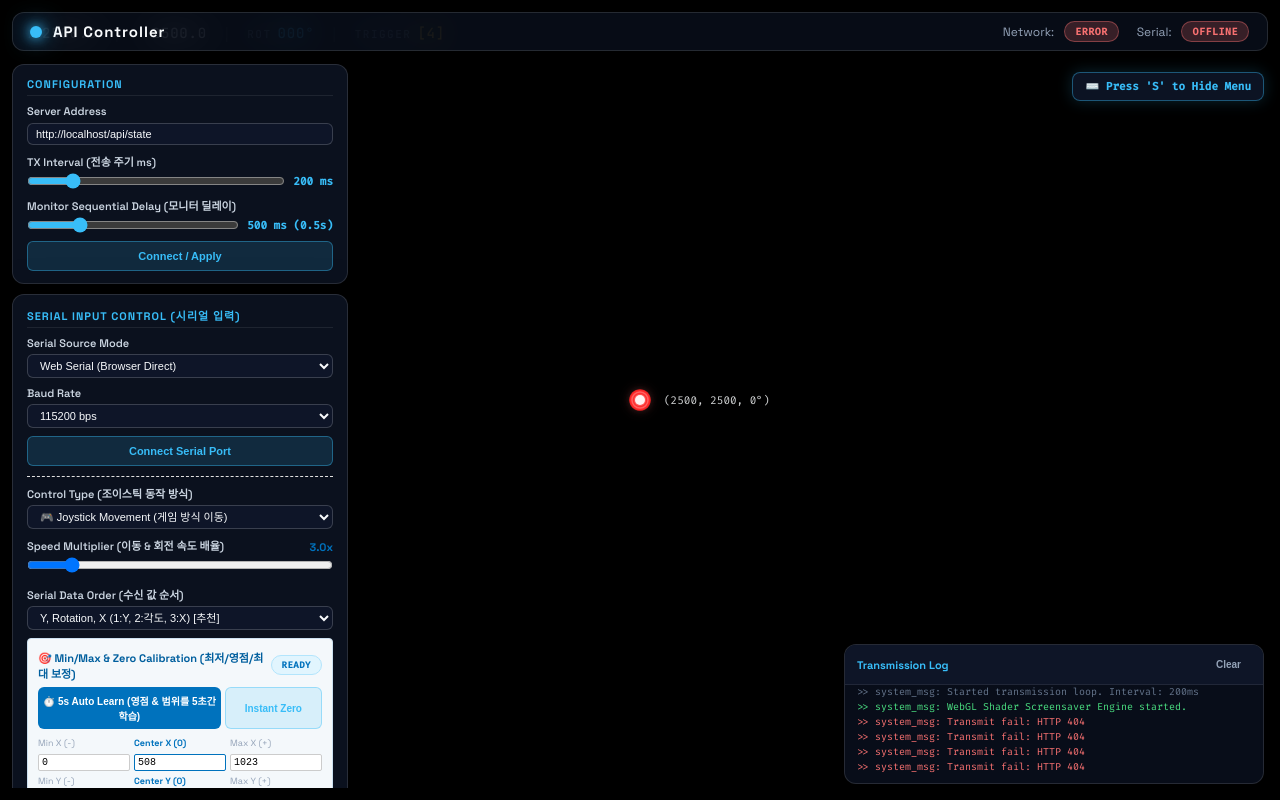
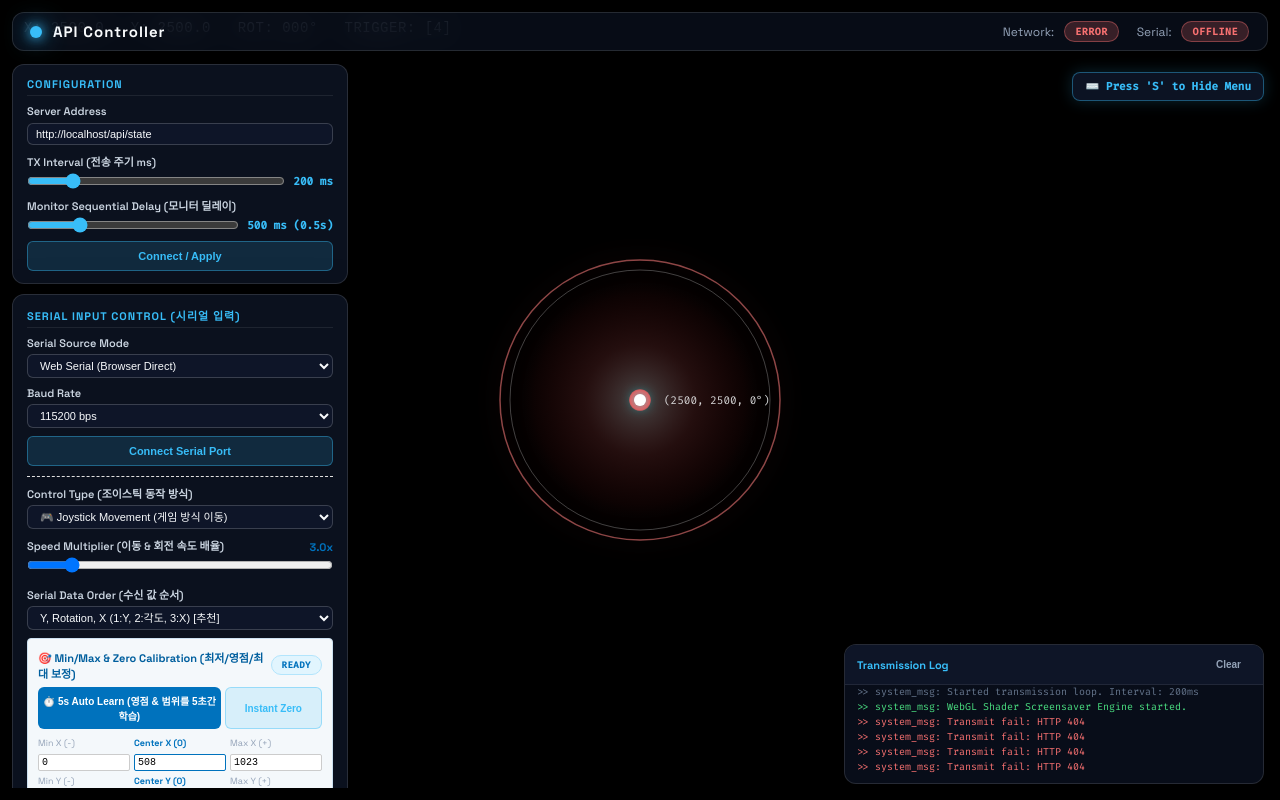
Before and after one commit to thisnicework/position-api-generator, a website: page public/index.html in a window 1280 px wide. Drawn offline with nearby package versions, Linux system fonts and the light colour scheme; no server answers; animation ran at ten frames a second.

Commit message:
style: Enforce uniform monochrome monospace HUD text and update main cursor to large 280px flashlight beam spotlight effect

```diff
--- a/public/app.js
+++ b/public/app.js
@@ -1789,28 +1789,52 @@ function render() {
   }
 
 
-  // Render Single Precision Guide Point Dot Cursor at (screenX, screenY)
+  // Render Large Flashlight / Spotlight Beam Circle Cursor at (screenX, screenY)
   ctx.save();
   ctx.translate(screenX, screenY);
 
-  // Outer Subtle Soft Glow
-  ctx.shadowColor = `hsla(${currentHue}, 100%, 75%, 0.8)`;
+  const flashlightRadius = 140; // Large Flashlight Beam Diameter (280px)
+
+  // 1. Soft Radial Flashlight Beam Light Projection
+  const flashlightGrad = ctx.createRadialGradient(0, 0, 0, 0, 0, flashlightRadius);
+  flashlightGrad.addColorStop(0, 'rgba(255, 255, 255, 0.28)');
+  flashlightGrad.addColorStop(0.4, `hsla(${currentHue}, 100%, 70%, 0.14)`);
+  flashlightGrad.addColorStop(0.75, `hsla(${currentHue}, 100%, 60%, 0.05)`);
+  flashlightGrad.addColorStop(1, 'rgba(0, 0, 0, 0)');
+
+  ctx.fillStyle = flashlightGrad;
+  ctx.beginPath();
+  ctx.arc(0, 0, flashlightRadius, 0, Math.PI * 2);
+  ctx.fill();
+
+  // 2. Soft Outer Flashlight Light Ring
+  ctx.shadowColor = `hsla(${currentHue}, 100%, 70%, 0.6)`;
+  ctx.shadowBlur = 24;
+
+  ctx.strokeStyle = `hsla(${currentHue}, 100%, 75%, 0.55)`;
+  ctx.lineWidth = 1.5;
+  ctx.beginPath();
+  ctx.arc(0, 0, flashlightRadius, 0, Math.PI * 2);
+  ctx.stroke();
+
+  // 3. Inner Subtle Specular Ring
+  ctx.strokeStyle = 'rgba(255, 255, 255, 0.25)';
+  ctx.lineWidth = 1.0;
+  ctx.beginPath();
+  ctx.arc(0, 0, flashlightRadius - 10, 0, Math.PI * 2);
+  ctx.stroke();
+
+  // 4. Center Flashlight Bulb Core Dot
+  ctx.shadowColor = '#00f3ff';
   ctx.shadowBlur = 12;
-
-  // Single Precision Core Dot
   ctx.fillStyle = '#FFFFFF';
   ctx.beginPath();
-  ctx.arc(0, 0, 5, 0, Math.PI * 2);
+  ctx.arc(0, 0, 6, 0, Math.PI * 2);
   ctx.fill();
 
-  // Subtle Outer Pearl Ring
-  ctx.strokeStyle = `hsla(${currentHue}, 100%, 70%, 0.9)`;
-  ctx.lineWidth = 1.5;
-  ctx.beginPath();
-  ctx.arc(0, 0, 8, 0, Math.PI * 2);
-  ctx.stroke();
-
+  ctx.shadowColor = 'transparent';
   ctx.restore();
+
 
 
 
--- a/public/index.html
+++ b/public/index.html
@@ -9,10 +9,9 @@
   <link rel="preconnect" href="https://fonts.googleapis.com">
   <link rel="preconnect" href="https://fonts.gstatic.com" crossorigin>
   <link
-    href="https://fonts.googleapis.com/css2?family=Outfit:wght@300;400;600;800&family=Space+Grotesk:wght@400;600;700&family=Fira+Code:wght@400;500&family=JetBrains+Mono:wght@400;500;600;700&display=swap"
+    href="https://fonts.googleapis.com/css2?family=Outfit:wght@300;400;600;800&family=Space+Grotesk:wght@400;600;700&family=Fira+Code:wght@400;500&display=swap"
     rel="stylesheet">
   <link rel="stylesheet" href="style.css">
-
 </head>
 
 <body>
@@ -378,18 +377,8 @@
         <div class="canvas-wrapper" style="position: relative;">
           <div id="toggle-menu-hint" class="menu-toggle-hint" title="Press 'S' key to toggle side menu">⌨️ Press 'S' to Hide Menu</div>
 
-          <!-- Ultra-Refined Swiss Monospace Text Overlay -->
-          <div id="terminal-hud-overlay" class="terminal-hud-overlay">
-            <div class="terminal-hud-line">
-              <span class="hud-item-box"><span class="terminal-hud-label">X</span> <span id="hud-val-x" class="terminal-hud-value">2500.0</span></span>
-              <span class="hud-divider">│</span>
-              <span class="hud-item-box"><span class="terminal-hud-label">Y</span> <span id="hud-val-y" class="terminal-hud-value">2500.0</span></span>
-              <span class="hud-divider">│</span>
-              <span class="hud-item-box"><span class="terminal-hud-label">ROT</span> <span id="hud-val-rot" class="terminal-hud-rot">0°</span></span>
-              <span class="hud-divider">│</span>
-              <span class="hud-item-box"><span class="terminal-hud-label">TRIGGER</span> <span id="hud-val-act" class="terminal-hud-act">4</span></span>
-            </div>
-          </div>
+          <!-- Monochromatic Uniform Terminal Text Overlay (Top-Left) -->
+          <div id="terminal-hud-overlay" class="terminal-hud-overlay">X: <span id="hud-val-x">2500.0</span>   Y: <span id="hud-val-y">2500.0</span>   ROT: <span id="hud-val-rot">0°</span>   TRIGGER: <span id="hud-val-act">4</span></div>
 
 
 
--- a/public/style.css
+++ b/public/style.css
@@ -82,117 +82,60 @@ body {
   opacity: 1.0 !important;
 }
 
-/* Ultra-Refined Swiss Monospace Text Overlay */
+/* Monochromatic Uniform Terminal Text Overlay (Top-Left) */
 .terminal-hud-overlay {
   position: absolute;
-  top: 24px;
-  left: 28px;
+  top: 20px;
+  left: 24px;
   z-index: 100;
   background: transparent !important;
   border: none !important;
   box-shadow: none !important;
+  border-radius: 0px;
   padding: 0px;
-  font-family: 'JetBrains Mono', 'Space Mono', 'Fira Code', ui-monospace, monospace;
+  font-family: 'Courier New', 'Fira Code', 'Consolas', monospace !important;
+  font-size: 14px !important;
+  font-weight: 500 !important;
+  color: #cbd5e1 !important;
+  letter-spacing: 0.5px;
   pointer-events: none;
-  transition: opacity 0.3s ease;
+  white-space: pre;
+  transition: all 0.2s ease-in-out;
 }
 
-.terminal-hud-line {
-  display: flex;
-  align-items: center;
-  gap: 16px;
-  letter-spacing: 0.5px;
+.terminal-hud-overlay span {
+  font-family: 'Courier New', 'Fira Code', 'Consolas', monospace !important;
+  font-size: 14px !important;
+  font-weight: 500 !important;
+  color: #cbd5e1 !important;
 }
 
-.hud-item-box {
-  display: flex;
-  align-items: baseline;
-  gap: 6px;
-}
-
-.hud-divider {
-  color: rgba(255, 255, 255, 0.18);
-  font-size: 13px;
-  font-weight: 300;
-}
-
-.terminal-hud-label {
-  color: #64748b;
-  font-size: 11px;
-  font-weight: 500;
-  letter-spacing: 1.5px;
-  font-family: 'JetBrains Mono', monospace;
-  text-transform: uppercase;
-}
-
-.terminal-hud-value,
-.terminal-hud-rot,
-.terminal-hud-act {
-  color: #f8fafc;
-  font-size: 14px;
-  font-weight: 500;
-  font-family: 'JetBrains Mono', monospace;
-  font-feature-settings: 'tnum' 1, 'zero' 1;
-  font-variant-numeric: tabular-nums;
-  letter-spacing: 0.8px;
-}
-
-.terminal-hud-rot {
-  color: #38bdf8;
-}
-
-.terminal-hud-act {
-  color: #fbbf24;
-}
-
-/* Screensaver Mode ('S' key) - Pin strictly to Top-Left, refined typography */
+/* Screensaver Mode ('S' key) - Pin strictly to Top-Left, uniform size & color */
 .app-container.screensaver-mode .terminal-hud-overlay,
 .main-grid.hide-controls .terminal-hud-overlay {
   opacity: 1.0 !important;
   pointer-events: auto !important;
   transform: none !important;
   position: fixed !important;
-  top: 28px !important;
-  left: 28px !important;
+  top: 24px !important;
+  left: 24px !important;
   background: transparent !important;
   border: none !important;
   box-shadow: none !important;
   padding: 0px !important;
+  font-family: 'Courier New', 'Fira Code', 'Consolas', monospace !important;
+  font-size: 14px !important;
+  font-weight: 500 !important;
+  color: #ffffff !important;
   z-index: 9999 !important;
 }
 
-.app-container.screensaver-mode .hud-divider,
-.main-grid.hide-controls .hud-divider {
-  color: rgba(255, 255, 255, 0.25);
-  font-size: 15px;
-}
-
-.app-container.screensaver-mode .terminal-hud-label,
-.main-grid.hide-controls .terminal-hud-label {
-  font-size: 12px;
-  color: #94a3b8;
-  letter-spacing: 1.8px;
-}
-
-.app-container.screensaver-mode .terminal-hud-value,
-.main-grid.hide-controls .terminal-hud-value {
-  font-size: 17px;
-  color: #ffffff;
-  font-weight: 600;
-}
-
-.app-container.screensaver-mode .terminal-hud-rot,
-.main-grid.hide-controls .terminal-hud-rot {
-  font-size: 17px;
-  color: #38bdf8;
-  font-weight: 600;
-}
-
-.app-container.screensaver-mode .terminal-hud-act,
-.main-grid.hide-controls .terminal-hud-act {
-  font-size: 17px;
-  color: #fbbf24;
-  font-weight: 600;
+.app-container.screensaver-mode .terminal-hud-overlay span,
+.main-grid.hide-controls .terminal-hud-overlay span {
+  font-family: 'Courier New', 'Fira Code', 'Consolas', monospace !important;
+  font-size: 14px !important;
+  font-weight: 500 !important;
+  color: #ffffff !important;
 }
 
 
```
